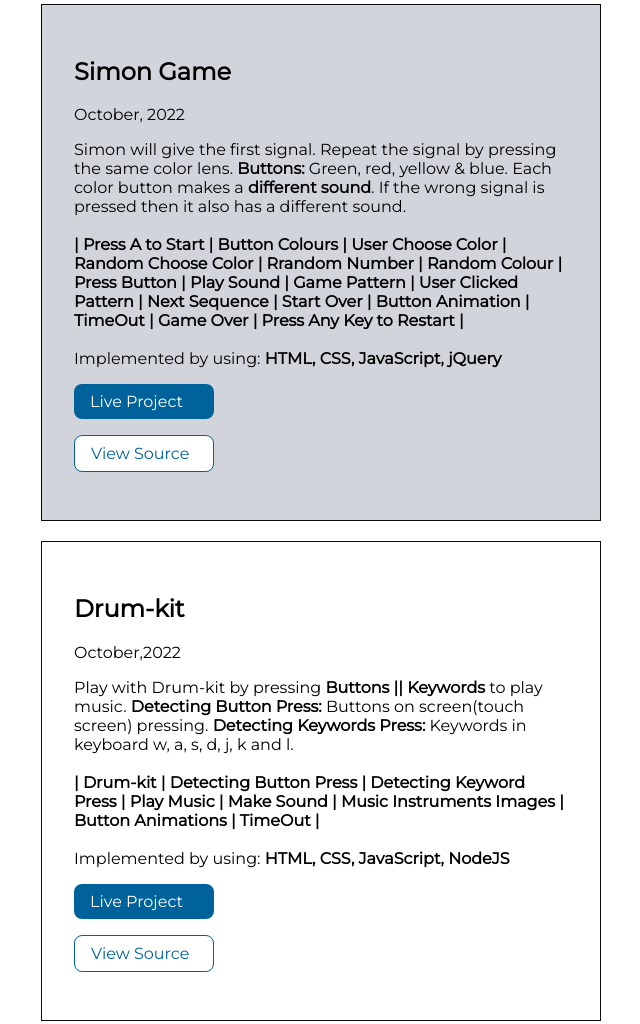
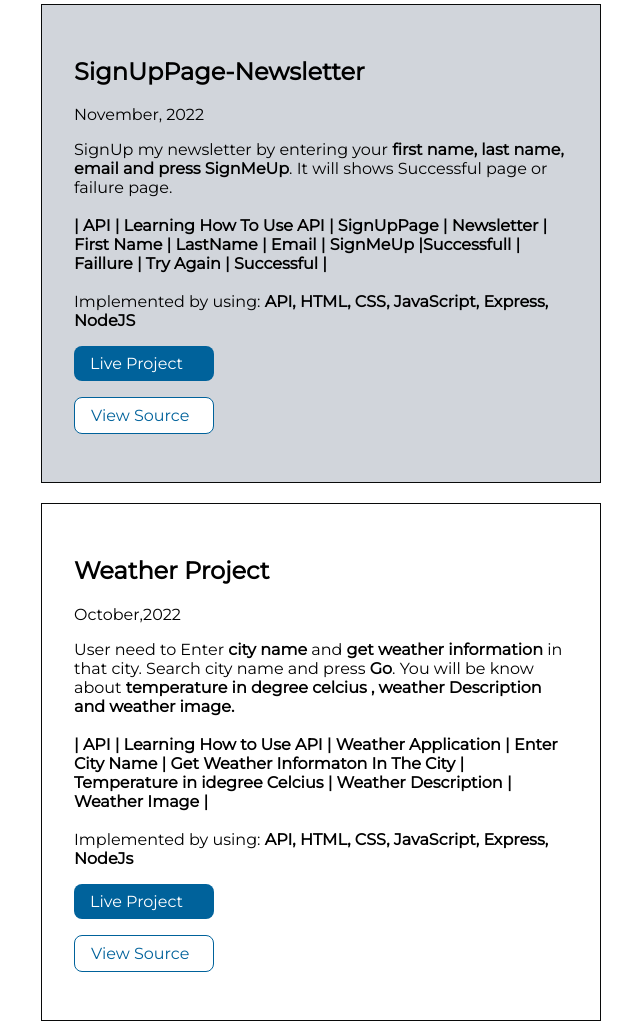
Before and after one commit to SachinBabar17/SachinBabarPortfolio, a plain HTML site: page projects.html in a window 1280 px wide. Shown: the part 743-1767 px from the top of the page, without its empty margins (319-959 px from the left). Drawn offline with Linux system fonts and the light colour scheme.

Commit message:
Adding Projects.
Adding projects and other details.

```diff
--- a/projects.html
+++ b/projects.html
@@ -55,6 +55,66 @@
 
     <ul class="list-non-bullet container container-center project-list " >
         <!-- Add Project here -->
+
+
+
+
+        <!-- 9-->
+        <li>
+            <section class="showcase-list-ow container-center">
+                <h1>SignUpPage-Newsletter</h1>
+                    <span>November, 2022</span>
+                    <p>
+
+                        SignUp my newsletter by entering your <strong>first name, last name, email  and press SignMeUp</strong>. It will shows Successful page or failure page.
+
+                        <br>
+                        <br>
+                        <strong>| API | Learning How To Use API | SignUpPage | Newsletter | First Name | LastName | Email | SignMeUp |Successfull | Faillure | Try Again | Successful |</strong>
+
+                        <br>
+                        <br>
+                        Implemented by using:
+                        <strong>API, HTML, CSS, JavaScript, Express, NodeJS</strong>
+
+                    </p>
+
+                    <a class="link link-primary" href="https://hidden-sierra-74329.herokuapp.com/" target="_blank" >Live Project</a>
+
+
+                    <a class="link link-secondary" href="https://github.com/SachinBabar17/SignUpPage-Newsletter
+                    " target="_blank" >View Source</a>
+
+            </section>
+        </li>
+
+
+
+        <!-- 8-->
+        <li>
+            <section class="showcase-list container container-center">
+                <h1>Weather Project</h1>
+                    <span>October,2022</span>
+                    <p>
+
+                        User need to Enter <strong>city name</strong> and <strong>get weather information</strong> in that city. Search city name and press <strong>Go</strong>. You will be know about <strong>temperature in degree celcius , weather Description and weather image.</strong>
+
+                        <br>
+                        <br>
+                        <strong> | API | Learning How to Use API | Weather Application | Enter City Name | Get Weather Informaton In The City | Temperature in idegree Celcius | Weather Description | Weather Image | </strong> <br>
+                        <br>
+
+                        Implemented by using:
+                        <strong> API, HTML, CSS, JavaScript, Express, NodeJs</strong>
+
+                    </p>
+
+                    <a class="link link-primary" href="https://mysterious-spire-56779.herokuapp.com/" target="_blank"   >Live Project</a>
+
+
+                    <a class="link link-secondary" href="https://github.com/SachinBabar17/WeatherProject" target="_blank" >View Source</a>
+            </section>
+        </li>
 
 
 
```
Also changed, not shown: blogs.html (+3 -3 lines), index.html (+1 -1 lines).
